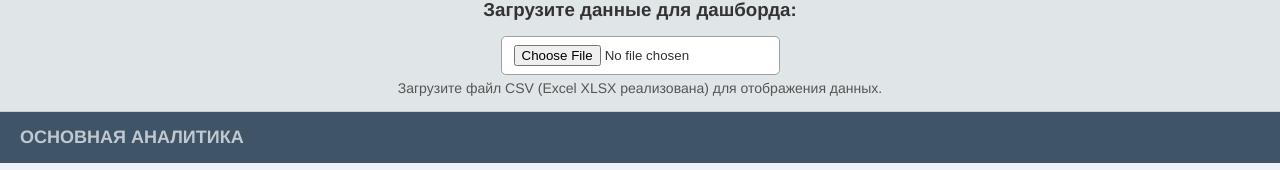
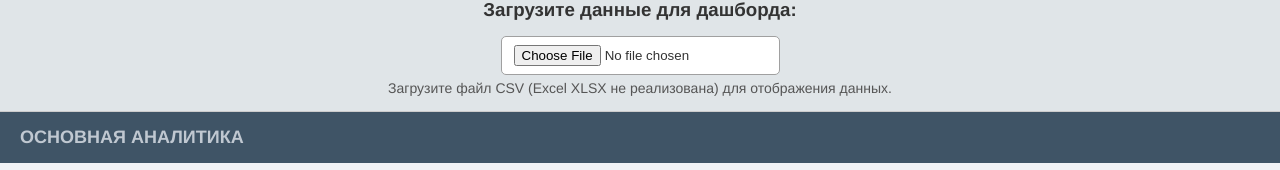
Before and after one commit to nOvel0/KPDash_for_Small_Business, a Vue app in the folder kpi-dashboard/: page / in a window 1280 px wide. Shown: the part 117-287 px from the top of the page. Built offline with nearby package versions, Linux system fonts and the light colour scheme.

Commit message:
bug fixed

```diff
--- a/kpi-dashboard/src/components/DashboardOverview.vue
+++ b/kpi-dashboard/src/components/DashboardOverview.vue
@@ -36,7 +36,7 @@
         <input type="file" @change="handleFileUpload" accept=".csv"> <p v-if="loading">Загрузка данных...</p>
         <p v-if="error" class="error-message">{{ error }}</p>
         <p v-if="!dataStore.rawData.length && !loading && !error" class="table-description">
-            Загрузите файл CSV (Excel XLSX реализована) для отображения данных.
+            Загрузите файл CSV (Excel XLSX не реализована) для отображения данных.
         </p>
     </div>
 
```
Also changed, not shown: kpi-dashboard/large_test.csv (renamed from kpi-dashboard/latge_test.csv), 1 other file (tests, documents, lock files or other folders).
